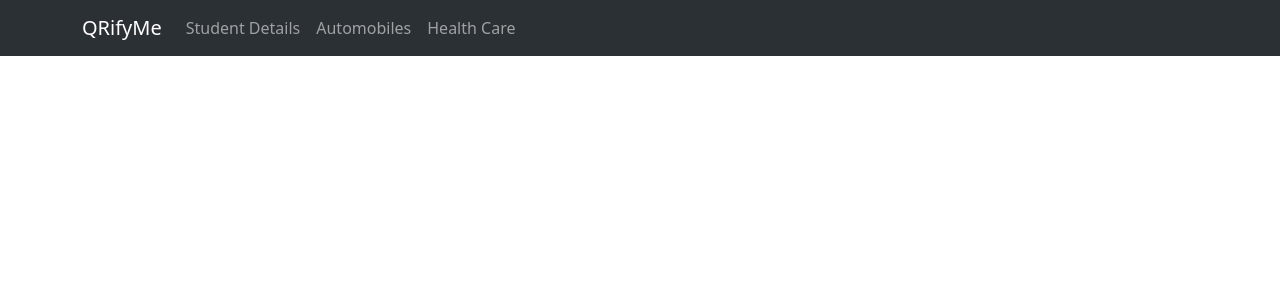
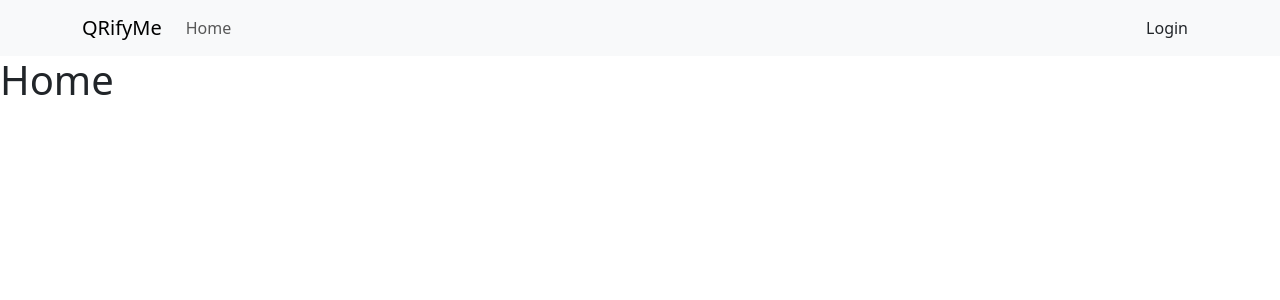
Before and after one commit to Ruthvik-gr/QRifyMe, a React (Vite) app: page / in a window 1280 px wide. Shown: the top 300 px of the page. Built offline with nearby package versions, Linux system fonts and the light colour scheme.

Commit message:
Done with Auth and Routing

```diff
--- a/index.html
+++ b/index.html
@@ -1,6 +1,7 @@
 <!doctype html>
 <html lang="en">
   <head>
+    <meta name="Cross-Origin-Opener-Policy" content="same-origin">
     <meta charset="UTF-8" />
     <link rel="icon" type="image/svg+xml" href="/vite.svg" />
     <meta name="viewport" content="width=device-width, initial-scale=1.0" />
--- a/package.json
+++ b/package.json
@@ -11,6 +11,7 @@
   },
   "dependencies": {
     "bootstrap": "^5.3.2",
+    "firebase": "^10.8.0",
     "react": "^18.2.0",
     "react-bootstrap": "^2.10.1",
     "react-dom": "^18.2.0"
--- a/src/App.jsx
+++ b/src/App.jsx
@@ -1,29 +1,40 @@
-import { useState } from 'react'
-import { Home } from './components/Home'
-import 'bootstrap/dist/css/bootstrap.min.css';
-import { BrowserRouter, Routes, Route } from "react-router-dom";
-import { HealthCare } from './components/HealthCare';
-import { Automobiles } from './components/Automobiles';
-import { StudentDetails } from './components/StudentDetails';
-
+import { useState } from "react";
+import { Home } from "./components/Home";
+import "bootstrap/dist/css/bootstrap.min.css";
+import { HealthCare } from "./components/HealthCare";
+import { Automobiles } from "./components/Automobiles";
+import { StudentDetails } from "./components/StudentDetails";
+import { LoginPage } from "./components/LoginPage";
+import { NavBar } from "./components/NavBar";
+import { BrowserRouter as Router, Routes, Route } from "react-router-dom";
+import { signOut } from "firebase/auth";
+import { auth } from "./firebase/FirebaseInit";
 
 function App() {
-  const [count, setCount] = useState(0)
+  const [isAuth, setIsAuth] = useState(localStorage.getItem("isAuth"));
+
+  const signUserOut = () => {
+    signOut(auth).then(() => {
+      localStorage.clear();
+      setIsAuth(false);
+      window.location.pathname = "/signin";
+    });
+  };
 
   return (
     <>
-    <BrowserRouter>
-      <Routes>
-        <Route path="/" element={<Home />}>
-          <Route index element={<Home />} />
-          <Route path="healthcare" element={<HealthCare />} />
-          <Route path="automobiles" element={<Automobiles />} />
-          <Route path="studentdetails" element={<StudentDetails />} />
-        </Route>
-      </Routes>
-    </BrowserRouter>
+      <Router>
+        <NavBar isAuth={isAuth} signUserOut={signUserOut} />
+        <Routes>
+          <Route path="/" element={<Home />} />
+          <Route path="/healthcare" element={<HealthCare />} />
+          <Route path="/automobiles" element={<Automobiles />} />
+          <Route path="/studentdetails" element={<StudentDetails />} />
+          <Route path="/login" element={<LoginPage setIsAuth={setIsAuth} />} />
+        </Routes>
+      </Router>
     </>
-  )
+  );
 }
 
-export default App
+export default App;
--- a/src/components/Home.jsx
+++ b/src/components/Home.jsx
@@ -1,26 +1,10 @@
 import React from "react";
 import { NavBar } from "./NavBar";
-import { Route, Routes } from "react-router-dom";
-import { StudentDetails } from "./StudentDetails";
-import { Automobiles } from "./Automobiles";
-import { HealthCare } from "./HealthCare";
 
 export const Home = () => {
   return (
-    <>
-      <div>
-        <NavBar />
-      </div>
-      <div>
-        <div style={{ gridArea: "main", height: "100%", overflow: "auto" }}>
-          <Routes>
-            {/* <Route path="products/opener" Component={Home} /> */}
-            <Route path="studentdetails/" Component={StudentDetails} />
-            <Route path="automobiles/" Component={Automobiles} />
-            <Route path="healthcare/" Component={HealthCare} />
-          </Routes>
-        </div>
-      </div>
-    </>
+    <div>
+      <h1>Home</h1>
+    </div>
   );
 };
--- /dev/null
+++ b/src/components/LoginPage.jsx
@@ -0,0 +1,48 @@
+import React, { useEffect } from "react";
+import { auth, provider } from "../firebase/FirebaseInit";
+import { signInWithPopup, onAuthStateChanged,GoogleAuthProvider } from "firebase/auth";
+import { useNavigate } from "react-router-dom";
+
+export const LoginPage = ({ setIsAuth }) => {
+  const navigate = useNavigate();
+
+  // Check if the user is already authenticated when the component mounts
+  useEffect(() => {
+    const unsubscribe = onAuthStateChanged(auth, (user) => {
+      try {
+        if (user) {
+          // User is signed in
+          setIsAuth(true);
+          navigate("/");
+        } else {
+          // No user is signed in
+          setIsAuth(false);
+        }
+      } catch {
+        console.log(error.message);
+      }
+    });
+
+    // Cleanup function to unsubscribe from the listener when the component unmounts
+    return () => unsubscribe();
+  }, [setIsAuth, navigate]);
+
+  const signInWithGoogle = async () => {
+    // const provider = new GoogleAuthProvider(); // Use 'GoogleAuthProvider' directly
+    provider.setCustomParameters({ prompt: "select_account" });
+    try {
+      await signInWithPopup(auth, provider); // Use 'provider' directly here
+    } catch (error) {
+      alert(error.message);
+    }
+  };
+
+  return (
+    <div className="signin-page">
+      <h1 className="heading">Sign in with Google</h1>
+      <button className="btn btn-primary" id="btn" onClick={signInWithGoogle}>
+        Sign in with Google
+      </button>
+    </div>
+  );
+};
--- a/src/components/NavBar.jsx
+++ b/src/components/NavBar.jsx
@@ -4,28 +4,58 @@ import Nav from "react-bootstrap/Nav";
 import Navbar from "react-bootstrap/Navbar";
 import { Outlet, Link } from "react-router-dom";
 
-export const NavBar = () => {
-  return (
-    <div>
-      <Navbar data-bs-theme="dark" expand="lg" className="bg-body-tertiary">
+export const NavBar = ({ isAuth, signUserOut }) => (
+  <Navbar
+    collapseOnSelect
+    expand="lg"
+    className="bg-body-tertiary"
+    id="container"
+  >
     <Container>
-          <Navbar.Brand as={Link} to={{ pathname: "/home" }}>QRifyMe</Navbar.Brand>
-          <Navbar.Toggle aria-controls="basic-navbar-nav" />
-          <Navbar.Collapse id="basic-navbar-nav">
+      <Navbar.Brand as={Link} to="/">
+        QRifyMe
+      </Navbar.Brand>
+      <Navbar.Toggle aria-controls="responsive-navbar-nav" />
+      <Navbar.Collapse id="responsive-navbar-nav">
         <Nav className="me-auto">
-              <Nav.Link as={Link} to={{ pathname: "/studentdetails" }}>
+          <Nav.Link as={Link} to="/">
+            Home
+          </Nav.Link>
+
+          {isAuth ? (
+            <>
+              <Nav.Link as={Link} to="/studentdetails">
                 Student Details
               </Nav.Link>
-              <Nav.Link as={Link} to={{ pathname: "/Automobiles" }}>
+              <Nav.Link as={Link} to="/automobiles">
                 Automobiles
               </Nav.Link>
-              <Nav.Link as={Link} to={{ pathname: "/HealthCare" }} Link="">
+              <Nav.Link as={Link} to="/healthcare">
                 Health Care
               </Nav.Link>
+            </>
+          ) : null}
         </Nav>
+        <div>
+          {isAuth ? (
+            <button className="btn btn-primary" onClick={signUserOut}>
+              Logout
+            </button>
+          ) : (
+            <div
+              style={{
+                display: "grid",
+                gridTemplateColumns: "auto auto",
+                columnGap: "10px",
+              }}
+            >
+              <Nav.Link as={Link} to="/login">
+                Login
+              </Nav.Link>
+            </div>
+          )}
+        </div>
       </Navbar.Collapse>
     </Container>
   </Navbar>
-    </div>
 );
-};
--- /dev/null
+++ b/src/firebase/FirebaseInit.jsx
@@ -0,0 +1,24 @@
+// Import the functions you need from the SDKs you need
+import { initializeApp } from "firebase/app";
+import { getAnalytics } from "firebase/analytics";
+import { getAuth,GoogleAuthProvider } from "firebase/auth";
+// TODO: Add SDKs for Firebase products that you want to use
+// https://firebase.google.com/docs/web/setup#available-libraries
+
+// Your web app's Firebase configuration
+// For Firebase JS SDK v7.20.0 and later, measurementId is optional
+const firebaseConfig = {
+  apiKey: "AIzaSyCaoB6bipxHs_7n-sYfecMyPoah2iQGQ-I",
+  authDomain: "qrifyme-e45a9.firebaseapp.com",
+  projectId: "qrifyme-e45a9",
+  storageBucket: "qrifyme-e45a9.appspot.com",
+  messagingSenderId: "428208076985",
+  appId: "1:428208076985:web:e52ee02659304211c38368",
+  measurementId: "G-MYVXW3MXME"
+};
+
+// Initialize Firebase
+const app = initializeApp(firebaseConfig);
+const analytics = getAnalytics(app);
+export const auth = getAuth(app);
+export const provider = new GoogleAuthProvider;
```
Also changed, not shown: 1 other file (tests, documents, lock files or other folders). Lines whose indentation alone changed are shown as unchanged.
